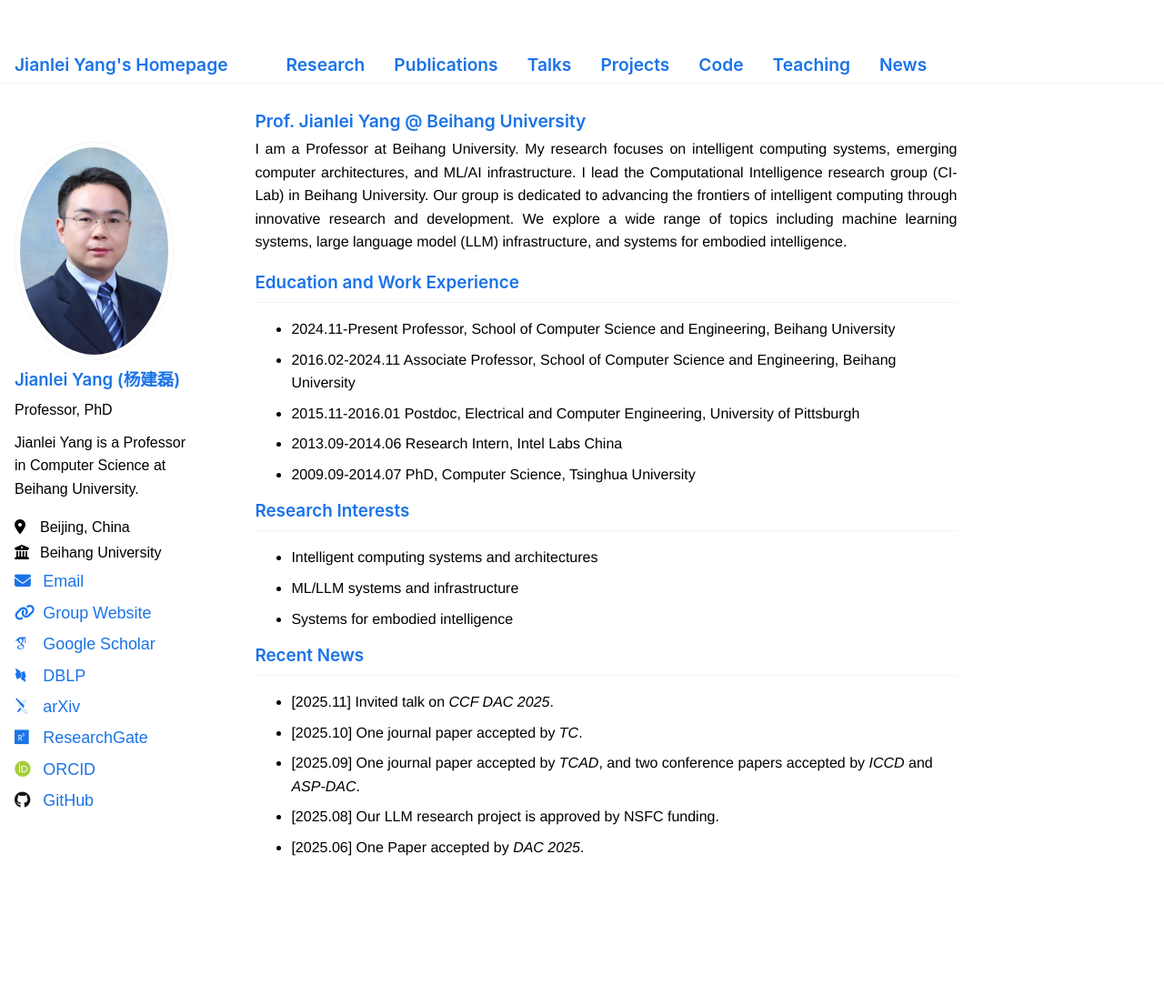
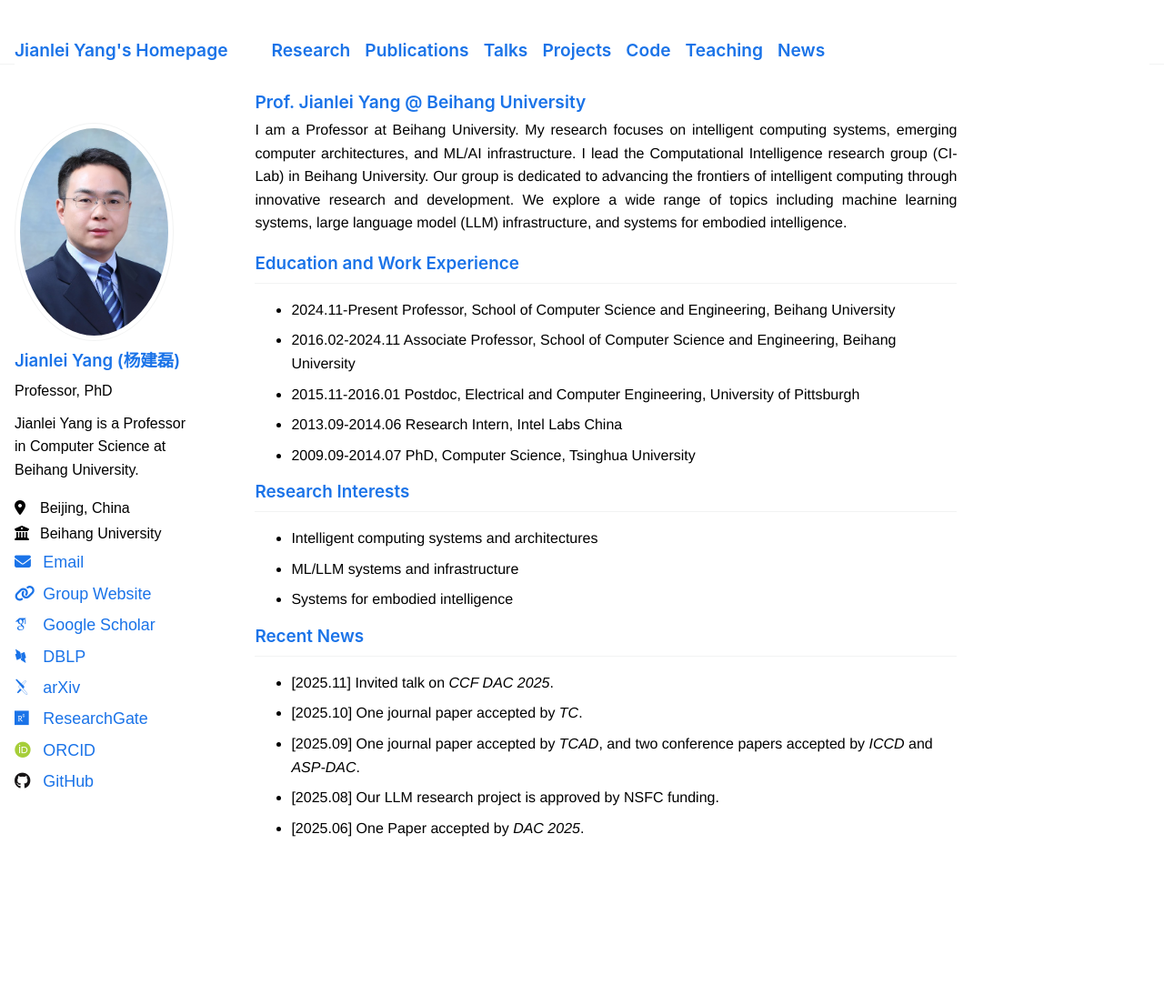
Before and after one commit to dogrush/dogrush.github.io, a Jekyll site: the page built from _pages/about.md, in a window 1280 px wide. Shown: the whole page at 91% size. Built offline with Jekyll 4.4.1, drawn with Linux system fonts in a browser that asks for light colours; some web fonts are replaced; after the commit the page ends 1083 px from its top, so only the background shows below that.

Commit message:
modified:   _sass/layout/_masthead.scss modified:   _sass/layout/_navigation.scss modified:   _sass/theme/_air_dark.scss modified:   _sass/theme/_air_light.scss modified:   _sass/theme/_default_dark.scss modified:   _sass/theme/_default_light.scss

```diff
--- a/_sass/layout/_masthead.scss
+++ b/_sass/layout/_masthead.scss
@@ -27,7 +27,7 @@
   &__inner-wrap {
     @include container;
     @include clearfix;
-    padding: 0.2em 1em;
+    padding: 0 1em;
     font-family: $sans-serif-narrow;
 
     @include breakpoint($x-large) {
--- a/_sass/layout/_navigation.scss
+++ b/_sass/layout/_navigation.scss
@@ -179,8 +179,8 @@
 
   a {
     display: block;
-    margin: 0 1rem;
-    padding: 0.15rem 0;
+    margin: 0 0.5rem;
+    padding: 0 0;
     color: var(--global-masthead-link-color);
     text-decoration: none;
 
--- a/_sass/theme/_air_dark.scss
+++ b/_sass/theme/_air_dark.scss
@@ -28,7 +28,7 @@ $warning-color              : #f89406;
 $border-radius              : 4px;
 $box-shadow                 : 0 1px 1px rgba(0, 0, 0, 0.125);
 $global-transition          : all 0.2s ease-in-out;
-$masthead-height            : 70px;
+$masthead-height            : 40px;
 $navicon-width              : 28px;
 $navicon-height             : 4px;
 $sidebar-link-max-width     : 250px;
--- a/_sass/theme/_air_light.scss
+++ b/_sass/theme/_air_light.scss
@@ -28,7 +28,7 @@ $warning-color              : #f89406;
 $border-radius              : 4px;
 $box-shadow                 : 0 1px 1px rgba(0, 0, 0, 0.125);
 $global-transition          : all 0.2s ease-in-out;
-$masthead-height            : 50px;
+$masthead-height            : 40px;
 $navicon-width              : 28px;
 $navicon-height             : 4px;
 $sidebar-link-max-width     : 250px;
--- a/_sass/theme/_default_dark.scss
+++ b/_sass/theme/_default_dark.scss
@@ -27,7 +27,7 @@ $warning-color              : #f89406;
 $border-radius              : 4px;
 $box-shadow                 : 0 1px 1px rgba(0, 0, 0, 0.125);
 $global-transition          : all 0.2s ease-in-out;
-$masthead-height            : 50px;
+$masthead-height            : 40px;
 $navicon-width              : 28px;
 $navicon-height             : 4px;
 $sidebar-link-max-width     : 250px;
--- a/_sass/theme/_default_light.scss
+++ b/_sass/theme/_default_light.scss
@@ -20,7 +20,7 @@ $warning-color              : #f89406;
 $border-radius              : 4px;
 $box-shadow                 : 0 1px 1px rgba(0, 0, 0, 0.125);
 $global-transition          : all 0.2s ease-in-out;
-$masthead-height            : 50px;
+$masthead-height            : 40px;
 $navicon-width              : 28px;
 $navicon-height             : 4px;
 $sidebar-link-max-width     : 250px;
```
